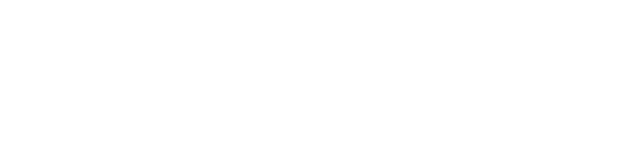
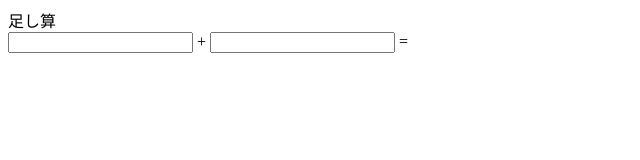
Before and after one commit to spx82pm9/test-repository, a plain HTML site: page index.html in a window 1280 px wide. Shown: the whole page, without its empty margins (0-640 px from the left). Drawn offline with Linux system fonts and the light colour scheme.

Commit message:
add index.html
making

```diff
--- a/index.html
+++ b/index.html
@@ -2,10 +2,16 @@
 <html lang="ja">
    <head>
       <meta charset="UTF-8">
-      <title>gitの練習</title>
+      <title>gitの練習（足し算）</title>
    </head>
    <body>
-
-
+      <header>足し算</header>
+      <div>
+         <input id="first" type="text">
+         <label>+</label>
+         <input id="last" type="text">
+         <label>=</label>
+         <label id="answer"></label>
+      </div>
    </body>
 </html>
```
